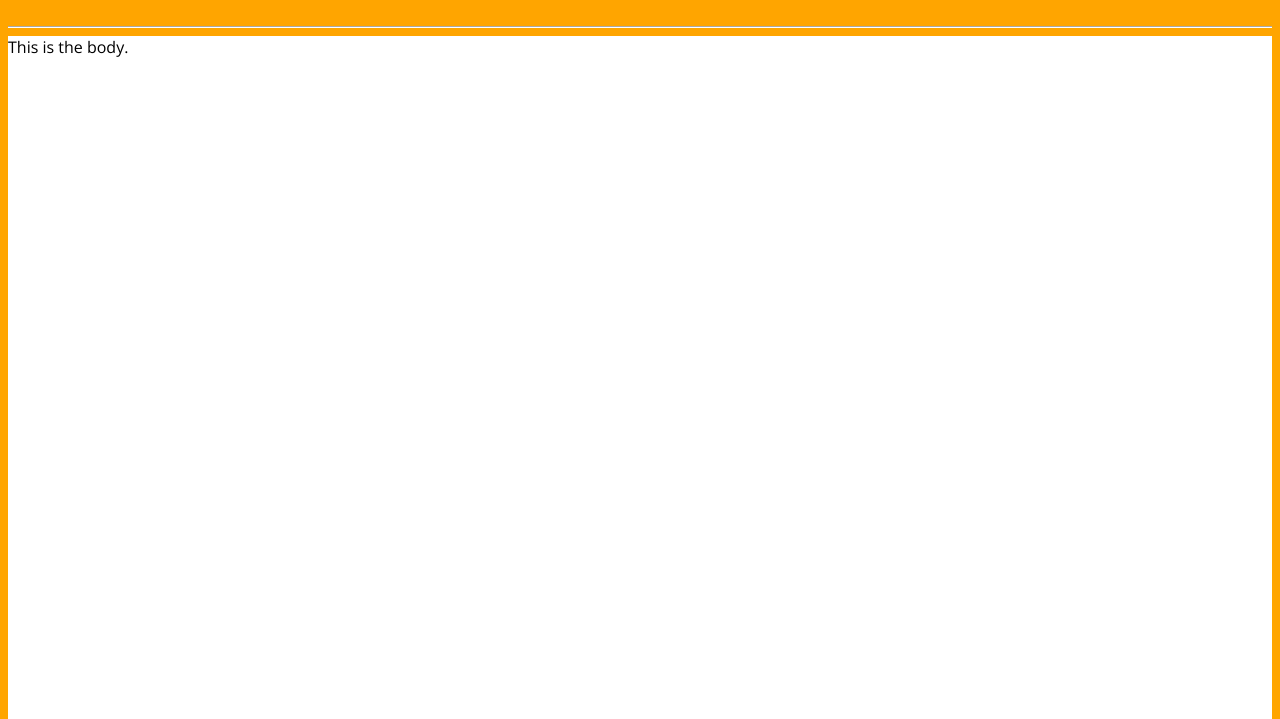
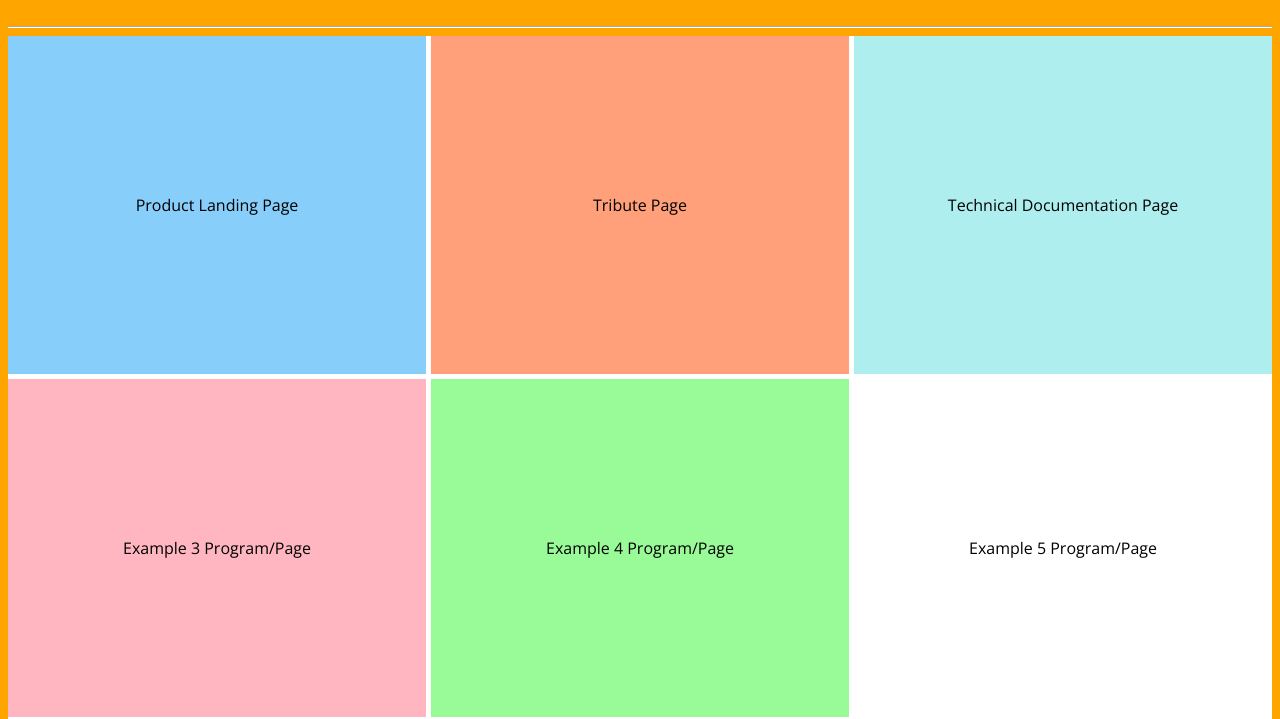
Before and after one commit to abovewisdom/portfolio-page, a plain HTML site: page index.html in a window 1280 px wide. Shown: the part 100-819 px from the top of the page. Drawn offline with nearby package versions, Linux system fonts and the light colour scheme.

Commit message:
adding space for projects

```diff
--- a/index.html
+++ b/index.html
@@ -8,10 +8,15 @@
 </head>
 <header>
 <h1>David Flaten </h1>
-<hr width="300">
+<hr>
 </header>
 <main>
-This is the body.
+<div class="project1 projtile"> Product Landing Page</div>
+<div class="project2 projtile"> Tribute Page</div>
+<div class="project3 projtile"> Technical Documentation Page</div>
+<div class="project4 projtile"> Example 3 Program/Page</div>
+<div class="project5 projtile"> Example 4 Program/Page</div>
+<div class="project6 projtile"> Example 5 Program/Page</div>
 </main>
 <footer>
 This is the footer.
--- a/maincss.css
+++ b/maincss.css
@@ -42,7 +42,24 @@ h1 {
 main {
   background-color: white;
   height: 80vw;
+  display: grid;
+  align-content: start;
+  grid-gap: 5px;
+  grid-template-columns: 1fr 1fr 1fr;
+  grid-template-rows: 1fr 1fr 1fr;
 }
+  .project1{background:LightSkyBlue;}
+  .project2{background:LightSalmon;}
+  .project3{background:PaleTurquoise;}
+  .project4{background:LightPink;}
+  .project5{background:PaleGreen;}
+
+  .projtile{
+    display:flex;
+    justify-content: center;
+    align-items: center;
+    flex-direction: column;
+  }
 footer {
   background-color: #27587c;
   height: 10vw;
```
